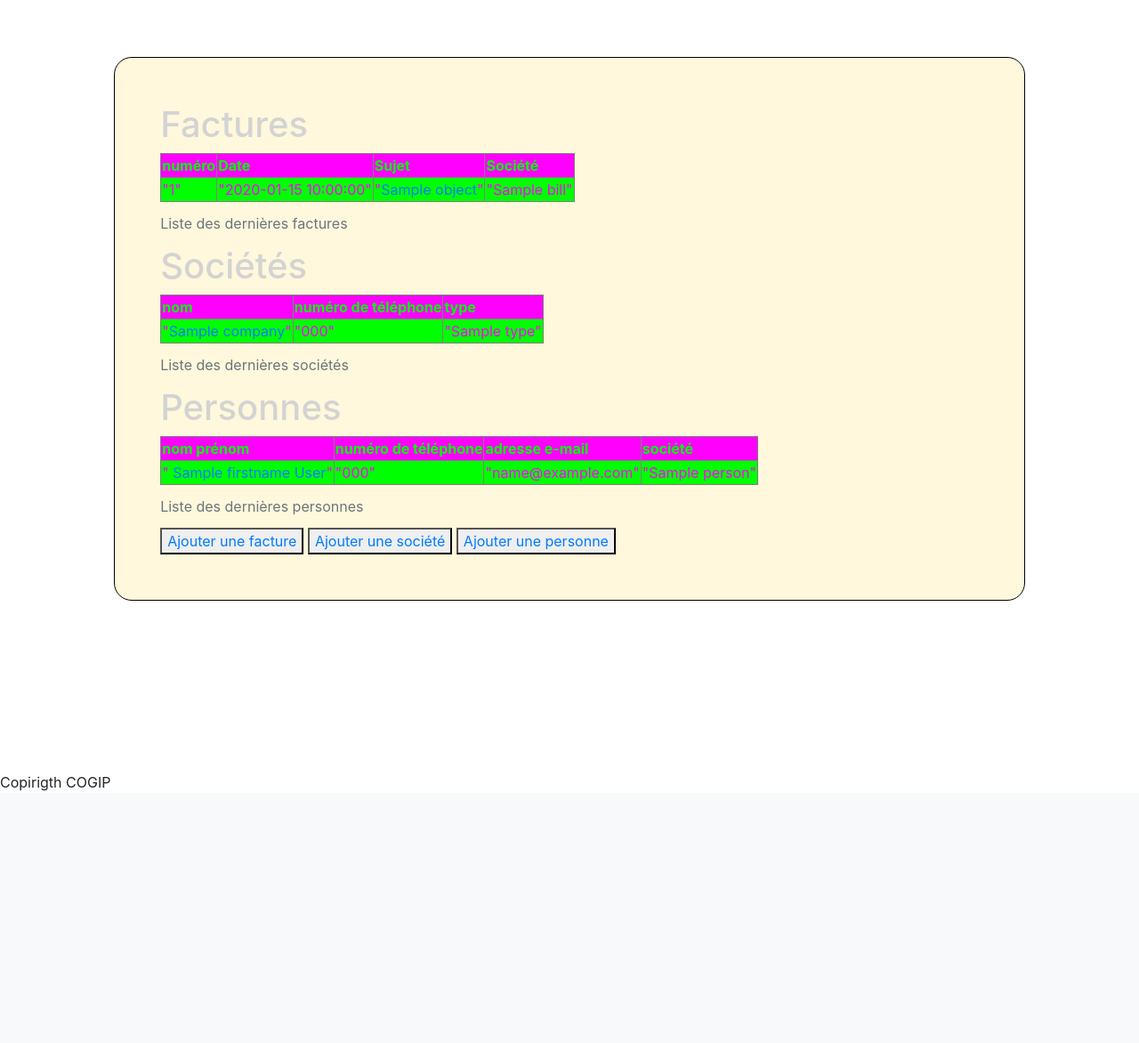
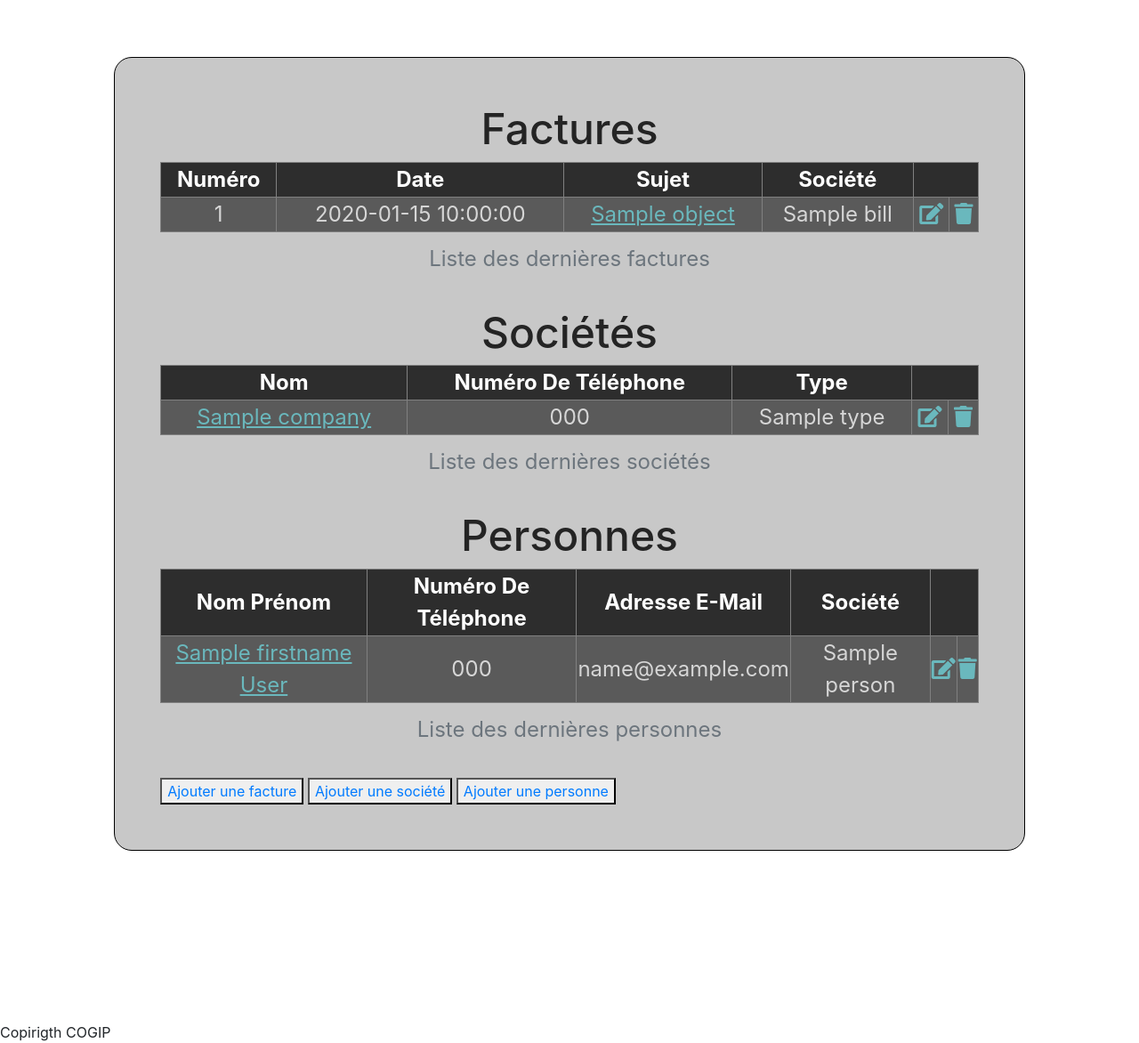
Before and after one commit to Cedric-Fournier/Becode-COGIP-app, a PHP site: template views/dashboard.view.php in a window 1280 px wide. Shown: the part 142-1314 px from the top of the page at 89% size. Before the commit the page ends 1031 px from the top, so only its background shows below. Run offline with PHP 8.4, Linux system fonts and the light colour scheme; the template is opened without the code that fills it: most values are stand-ins (such as "Sample title", 1, 10 or a date in 2020); some libraries are stand-ins or nearby versions.

Commit message:
Dashboard Update

```diff
--- a/assets/css/style.css
+++ b/assets/css/style.css
@@ -1,7 +1,10 @@
-.model{width: 100%;
-	height: 100%;}
-.general{
-	background-color: cornsilk;
+.model {
+	width: 100%;
+	height: 100%;
+}
+
+.general {
+	background-color: rgb(200, 200, 200);
 	width: 80%;
 	height: auto;
 	border: 1px solid black;
@@ -9,10 +12,14 @@
 	margin: 5% auto 15% auto;
 	padding: 4%;
 }
-h1{
-	color: lightgrey;
+
+h1 {
+	color: rgb(36, 36, 36);
+	font-size: 3rem;
+	text-align: center;
 }
-.login{
+
+.login {
 	background-color: cornsilk;
 	width: 60%;
 	height: auto;
@@ -21,19 +28,19 @@ h1{
 	margin: 5% auto 15% auto;
 	padding: 4%;
 }
+
 buttonLog:hover {
 	opacity: 0.4;
 }
+
 .labelLog {
 	width: 100%;
 	padding: 12px 20px;
 	margin: 8px 0;
 	display: inline-block;
-	/* border: 1px solid #ccc; */
 	box-sizing: border-box;
-	/* border-radius: 25%;
-	*/
 }
+
 .inputLog {
 	width: 100%;
 	padding: 12px 20px;
@@ -41,9 +48,8 @@ buttonLog:hover {
 	display: inline-block;
 	border: 1px solid #ccc;
 	box-sizing: border-box;
-	/* border-radius: 25%;
-	*/
 }
+
 .buttonLog {
 	background-color: rgb(37, 6, 46);
 	margin: 8px;
@@ -59,7 +65,8 @@ buttonLog:hover {
 	color: rgba(0, 0, 255, 0.9);
 }
 
-  .navbar-blue .navbar-brand:hover, .navbar-blue .navbar-brand:focus {
+.navbar-blue .navbar-brand:hover,
+.navbar-blue .navbar-brand:focus {
 	color: rgba(0, 0, 255, 0.9);
 }
 
@@ -67,7 +74,8 @@ buttonLog:hover {
 	color: rgba(0, 0, 255, 0.5);
 }
 
-  .navbar-blue .navbar-nav .nav-link:hover, .navbar-blue .navbar-nav .nav-link:focus {
+.navbar-blue .navbar-nav .nav-link:hover,
+.navbar-blue .navbar-nav .nav-link:focus {
 	color: rgba(0, 0, 255, 0.7);
 }
 
@@ -93,6 +101,7 @@ buttonLog:hover {
 
 .navbar-blue .navbar-text {
 	color: rgba(0, 0, 255, 0.5);
+
 }
 
 .navbar-blue .navbar-text a {
@@ -102,8 +111,35 @@ buttonLog:hover {
 .navbar-blue .navbar-text a:hover, .navbar-blue .navbar-text a:focus {
 	color: rgba(0, 0, 255, 0.9);
 }
-table{background-color: #fff;}
-th{background-color: #f0f;
-color: #0f0;}
-td{background-color: #0f0;
-	color: #f0f;}
+
+table {
+	background-color: #fff;
+	width: 100%;
+	text-align: center;
+	font-size: 1.5rem;
+	margin-bottom: 1.5rem;
+}
+
+th {
+	background-color: rgb(45, 45, 45);
+	color: rgb(255, 255, 255);
+	text-transform: capitalize;
+}
+
+td {
+	background-color: rgb(90, 90, 90);
+	color: rgb(214, 214, 214);
+}
+
+td a {
+	color: rgb(106, 184, 189);
+	text-decoration: underline;
+}
+
+td a:hover {
+	color: rgb(26, 26, 26);
+}
+
+caption {
+	text-align: center;
+}
--- a/composer.json
+++ b/composer.json
@@ -1,7 +1,6 @@
 {
     "require": {
         "twbs/bootstrap": "4.1.3",
-        "components/font-awesome": "5.0.6",
         "components/jquery": "3.3.1"
     }
 }
--- a/controller/controller.php
+++ b/controller/controller.php
@@ -60,8 +60,6 @@
         $company=companyProviderView();
         require "views/provider.view.php";
     }
-
-
 
     function loginPage() {
         require "views/login.php";
--- a/views/dashboard.view.php
+++ b/views/dashboard.view.php
@@ -1,4 +1,4 @@
-<?php require 'views/partials/header.php';?>
+<?php require 'views/partials/header.php'; ?>
 <div class="model">
   <div class="general">
     <div>
@@ -10,15 +10,18 @@
             <th>Date</th>
             <th>Sujet</th>
             <th>Société</th>
+            <th colspan="2"></th>
           </tr>
         <?php foreach ($bill as $key => $value) { ?>
           <tr>
-            <td>"<?= $value['number']?>"</td>
-            <td>"<?= $value['date']?>"</td>
+            <td><?= $value['number']?></td>
+            <td><?= $value['date']?></td>
             <td>
-              "<a href="?page=detailbill&number=<?=$value['number']?>"><?= $value['object']?></a>"
+              <a href="?page=detailbill&number=<?=$value['number']?>"><?= $value['object']?></a>
             </td>
-            <td>"<?= $value['name']?>"</td>
+            <td><?= $value['name']?></td>
+            <td><a href="?page=admin&admin=updatebill&number=<?=$value['number']?>"><i class="fas fa-edit"></i></a></td>
+            <td><a href="?page=admin&admin=deletebill&number=<?=$value['number']?>"><i class="fas fa-trash"></i></a></td>
           </tr>
         <?php } ?>
       </table>
@@ -31,14 +34,17 @@
           <th>nom</th>
           <th>numéro de téléphone</th>
           <th>type</th>
+          <th colspan="2"></th>
         </tr>
         <?php foreach ($company as $key => $value) { ?>
           <tr>
             <td>
-              "<a href="?page=detailCompany&id=<?=$value['id']?>"><?= $value['name']?></a>"
+              <a href="?page=detailCompany&id=<?=$value['id']?>"><?= $value['name']?></a>
             </td>
-            <td>"<?= $value['phone']?>"</td>
-            <td>"<?= $value['type']?>"</td>
+            <td><?= $value['phone']?></td>
+            <td><?= $value['type']?></td>
+            <td><a href="?page=admin&admin=updatecompany&id=<?=$value['id']?>"><i class="fas fa-edit"></i></a></td>
+            <td><a href="?page=admin&admin=deletecompany&id=<?=$value['id']?>"><i class="fas fa-trash"></i></a></td>
           </tr>
         <?php } ?>
       </table>
@@ -52,22 +58,24 @@
             <th>numéro de téléphone</th>
             <th>adresse e-mail</th>
             <th>société</th>
+            <th colspan="2"></th>
           </tr>
           <?php foreach ($person as $key => $value) { ?>
             <tr>
               <td>
-                "<a href="?page=detailPerson&id=<?=$value['id']?>">
-                  <?= $value['firstname']?> <?= $value['lastname']?></a>"
+                <a href="?page=detailPerson&id=<?=$value['id']?>"><?= $value['firstname']?> <?= $value['lastname']?></a>
               </td>
-              <td>"<?= $value['phone']?>"</td>
-              <td>"<?= $value['email']?>"</td>
-              <td>"<?= $value['name']?>"</td>
+              <td><?= $value['phone']?></td>
+              <td><?= $value['email']?></td>
+              <td><?= $value['name']?></td>
+              <td><a href="?page=admin&admin=updateperson&id=<?=$value['id']?>"><i class="fas fa-edit"></i></a></td>
+              <td><a href="?page=admin&admin=deleteperson&id=<?=$value['id']?>"><i class="fas fa-trash"></i></a></td>
             </tr>
           <?php } ?>
         </table>
     </div>
     <div>
-      <span>
+      <span class="buttonAdd">
         <button type="button" name="addBill"><a href="?page=admin&admin=addbill">Ajouter une facture</a></button>
         <button type="button" name="addCompany"><a href="?page=admin&admin=addcompany">Ajouter une société</a></button>
         <button type="button" name="addPerson"><a href="?page=admin&admin=addperson">Ajouter une personne</a></button>
@@ -75,4 +83,4 @@
     </div>
   </div>
 </div>
-<?php require 'views/partials/footer.php';?>
+<?php require 'views/partials/footer.php'; ?>
--- a/views/partials/footer.php
+++ b/views/partials/footer.php
@@ -1,4 +1,5 @@
-<footer>Copirigth COGIP</footer>
-    <script src="vendor/twbs/bootstrap/dist/js/bootstrap.min.js"></script>
+        <footer>Copirigth COGIP</footer>
+        <script src="vendor/components/jquery/jquery.min.js"></script>
+        <script src="vendor/twbs/bootstrap/dist/js/bootstrap.min.js"></script>
     </body>
 </html>
--- a/views/partials/header.php
+++ b/views/partials/header.php
@@ -6,7 +6,7 @@
         <meta http-equiv="X-UA-Compatible" content="ie=edge">
         <link rel="icon" type="image/png" href="assets/images/COGIP-logo.png" />
         <link rel="stylesheet" href="vendor/twbs/bootstrap/dist/css/bootstrap.min.css">
-        <link rel="stylesheet" href="vendor/components/font-awesome/css/fontawesome.min.css">
+        <link rel="stylesheet" href="https://use.fontawesome.com/releases/v5.3.1/css/all.css" integrity="sha384-mzrmE5qonljUremFsqc01SB46JvROS7bZs3IO2EmfFsd15uHvIt+Y8vEf7N7fWAU" crossorigin="anonymous">
         <link rel="stylesheet" href="assets/css/style.css">
         <title>COGIP App</title>
     </head>
```
Also changed, not shown: index.php (line endings or trailing spaces), 1 other file. Lines whose indentation alone changed are shown as unchanged.
